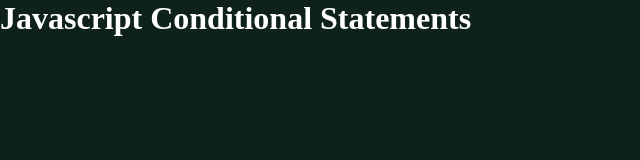
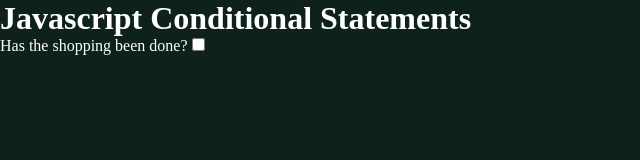
Before and after one commit to cleargoaldigital/Javascript-Conditions, a plain HTML site: page index.html in a window 1280 px wide. Shown: the whole page, without its empty margins (0-640 px from the left). Drawn offline with Linux system fonts and the light colour scheme.

Commit message:
Javascript Conditions

```diff
--- a/index.html
+++ b/index.html
@@ -12,5 +12,12 @@
     <header>
         <h1>Javascript Conditional Statements</h1>
     </header>
+
+    <label for="shopping-check">Has the shopping been done? </label>
+    <input type="checkbox" id="shopping-check">
+
+    <p></p>
+
+
 </body>
 </html>
```
